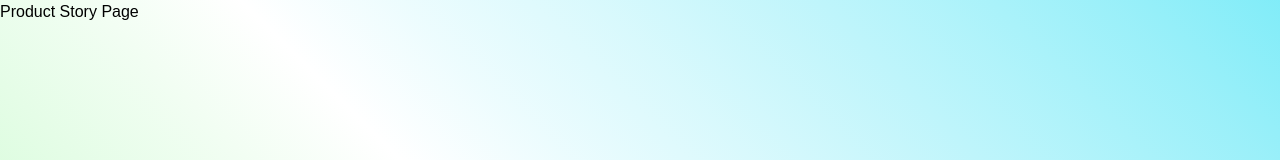
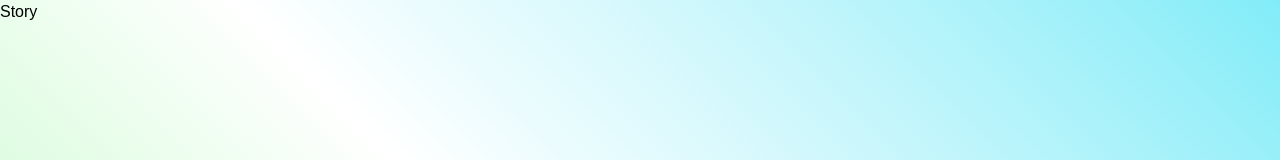
Before and after one commit to Adeesh-bode/fx, a Next.js app: page /story in a window 1280 px wide. Shown: the top 160 px of the page. Built offline with nearby package versions, Linux system fonts and the light colour scheme.

Commit message:
basic setup done

```diff
--- a/app/(products)/rental-fashion/page.tsx
+++ b/app/(products)/rental-fashion/page.tsx
@@ -0,0 +1,9 @@
+import React from 'react'
+
+const page = () => {
+  return (
+    <div>page</div>
+  )
+}
+
+export default page
--- a/app/story/page.tsx
+++ b/app/story/page.tsx
@@ -1,9 +1,12 @@
+import Story from '@/components/template/Story'
 import React from 'react'
 
-const page = () => {
+const StoryPage = () => {
   return (
-    <div>Product Story Page</div>
+    <>
+      <Story />
+    </>
   )
 }
 
-export default page
+export default StoryPage
--- /dev/null
+++ b/components/template/Home/index.tsx
@@ -0,0 +1,9 @@
+import React from 'react'
+
+const Home = () => {
+  return (
+    <div>Home</div>
+  )
+}
+
+export default Home
--- /dev/null
+++ b/components/template/Story/index.tsx
@@ -0,0 +1,9 @@
+import React from 'react'
+
+const Story = () => {
+  return (
+    <div>Story</div>
+  )
+}
+
+export default Story
```
